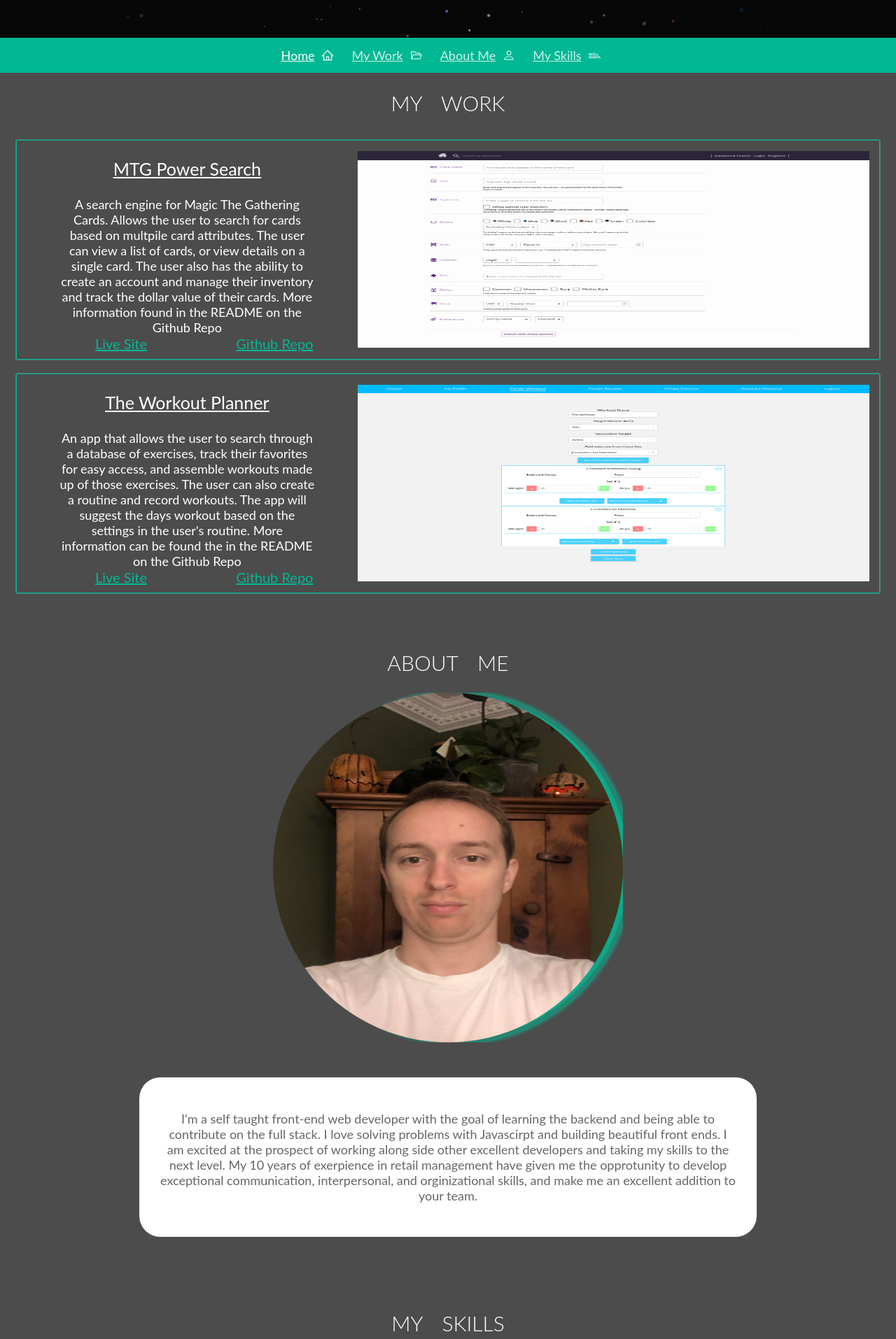
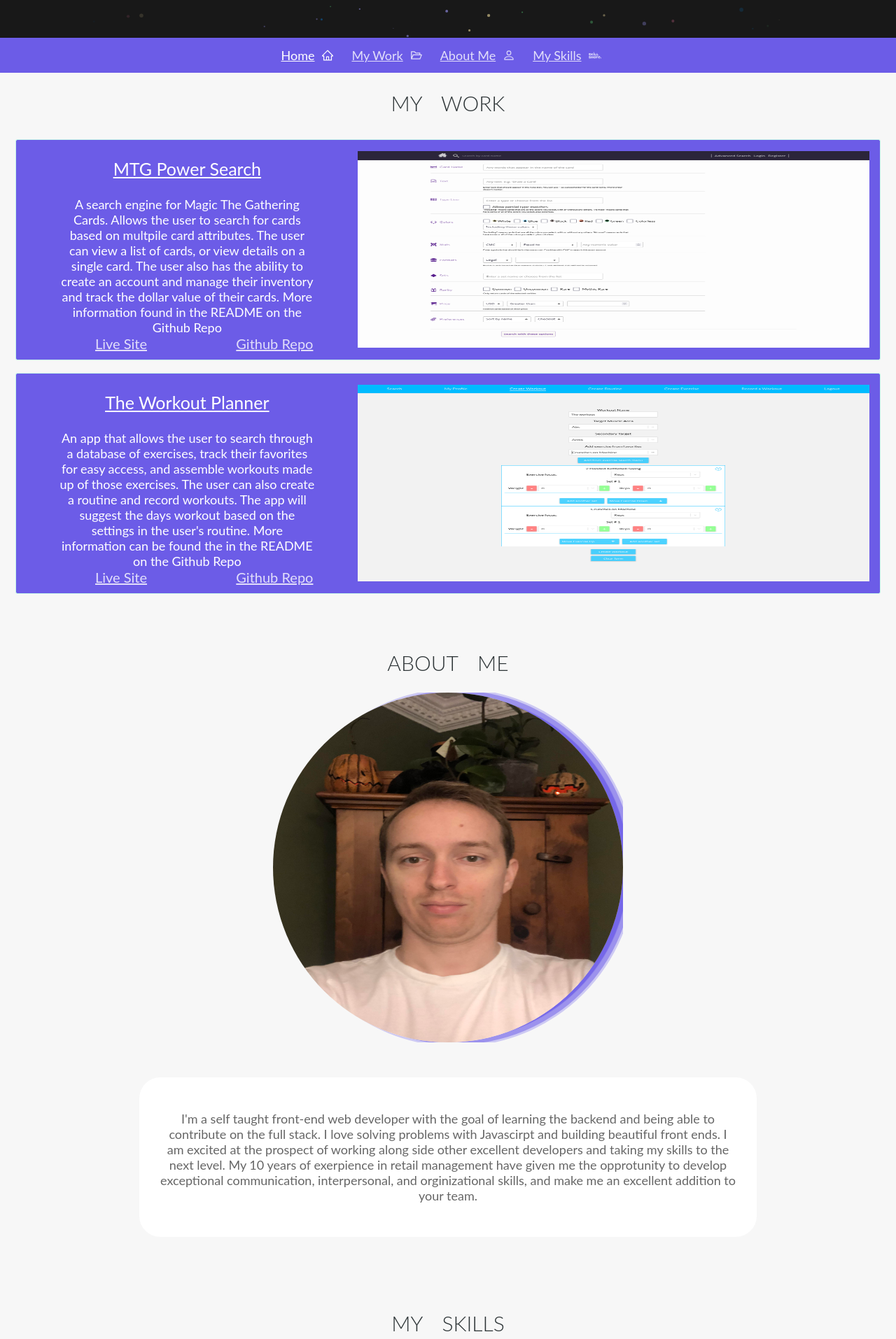
Before and after one commit to travismoulton/portfolio, a Next.js app: page / in a window 1280 px wide. Shown: the part 746-2660 px from the top of the page at 70% size. Built offline with nearby package versions, Linux system fonts and the light colour scheme.

Commit message:
changed background color and primary color to purple

```diff
--- a/components/AboutMe.jsx
+++ b/components/AboutMe.jsx
@@ -4,7 +4,7 @@ import AboutMePic from './AboutMePic';
 export default function AboutMe() {
   return (
     <section className={classes.About} id="About">
-      <h2 className={classes.Header}>About me</h2>
+      <h2 className="Header">About me</h2>
       <AboutMePic />
       <div className={classes.TextContainer}>
         <p className={classes.Text}>
--- a/components/MySkills.jsx
+++ b/components/MySkills.jsx
@@ -4,7 +4,7 @@ import SkillsContainer from './Skills//SkillsContainer';
 export default function MySkills() {
   return (
     <section className={classes.MySkills} id="MySkills">
-      <h2 className={classes.Header}>My Skills</h2>
+      <h2 className="Header">My Skills</h2>
       <SkillsContainer />
     </section>
   );
--- a/components/MyWork.jsx
+++ b/components/MyWork.jsx
@@ -29,7 +29,7 @@ const workoutPlannerDetails = {
 export default function MyWork() {
   return (
     <section className={classes.MyWork} id="MyWork">
-      <h2 className={classes.Header}>My work</h2>
+      <h2 className="Header">My work</h2>
       <ProjectCard {...MTGDetails} />
       <ProjectCard {...workoutPlannerDetails} />
     </section>
--- a/styles/AboutMe.module.css
+++ b/styles/AboutMe.module.css
@@ -48,8 +48,9 @@
 .Img {
   border-radius: 50%;
 
-  box-shadow: 1.2rem 0 1px -4px rgba(0, 184, 148, 0.7),
-    1.2rem 0 0 3px rgba(0, 184, 148, 0.4), 1.2rem 0 0 6px rgba(0, 184, 148, 0.2);
+  box-shadow: 1.2rem 0 1px -4px rgba(108, 92, 231, 0.8),
+    1.2rem 0 0 3px rgba(108, 92, 231, 0.5),
+    1.2rem 0 0 6px rgba(108, 92, 231, 0.3);
 }
 
 @media only screen and (max-width: 600px) {
--- a/styles/MySkills.module.css
+++ b/styles/MySkills.module.css
@@ -7,12 +7,3 @@
   align-items: center;
   padding: 3rem 1rem;
 }
-
-.Header {
-  font-size: 3rem;
-  color: var(--color-white);
-  text-transform: uppercase;
-  font-weight: 300;
-  word-spacing: 2rem;
-  margin-top: 4.5rem;
-}
--- a/styles/Nav.module.css
+++ b/styles/Nav.module.css
@@ -1,7 +1,7 @@
 .Nav {
   height: 5rem;
   width: 100%;
-  background-color: var(--color-green);
+  background-color: var(--color-purple);
   position: absolute;
   bottom: -5rem;
   z-index: 100;
--- a/styles/ProjectCard.module.css
+++ b/styles/ProjectCard.module.css
@@ -1,11 +1,13 @@
 .ProjectCard {
   width: 90%;
   height: 45%;
-  border: 1px solid var(--color-green);
+  border: 1px solid var(--color-purple);
   border-radius: 2px;
   box-shadow: 0 0 0 1px rgba(85, 239, 196, 0.3);
   display: flex;
   margin: 1rem 0;
+
+  background-color: var(--color-purple);
 }
 
 .CardLeft {
@@ -67,13 +69,15 @@
 }
 
 .ProjectLink {
-  color: var(--color-green);
+  color: rgba(255, 255, 255, 0.8);
   font-size: 2rem;
   margin-bottom: 1rem;
+
+  transition: color 0.2s;
 }
 
 .ProjectLink:hover {
-  filter: brightness(150%);
+  color: rgba(255, 255, 255, 1);
 }
 
 @media only screen and (max-width: 1450px) {
--- a/styles/globals.css
+++ b/styles/globals.css
@@ -10,7 +10,8 @@ html {
   font-size: 62.5%;
   font-family: 'Lato';
 
-  --color-green: #00b894;
+  /* --color-green: #00b894; */
+  --color-purple: #6c5ce7;
   --color-white: #fff;
 
   --rgb-white: (255, 255, 255);
@@ -21,5 +22,15 @@ body {
   font-size: 1.6rem;
   padding: 0;
   margin: 0;
-  background-color: rgba(0, 0, 0, 0.7);
+
+  background-color: #f7f7f7;
 }
+
+.Header {
+  font-size: 3rem;
+  color: #2d3436;
+  text-transform: uppercase;
+  font-weight: 300;
+  word-spacing: 2rem;
+  margin-top: 4.5rem;
+}
```
